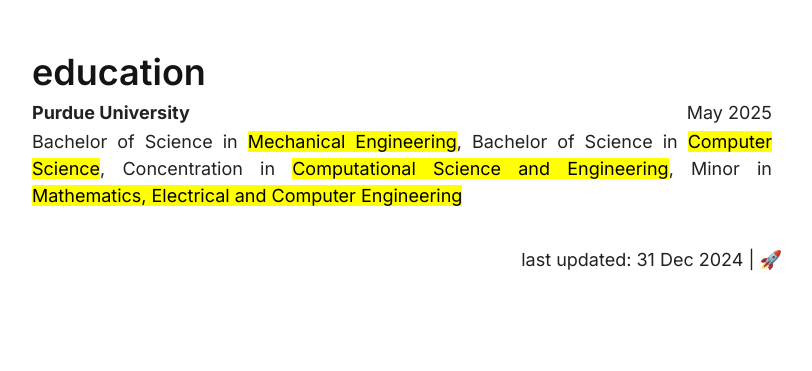
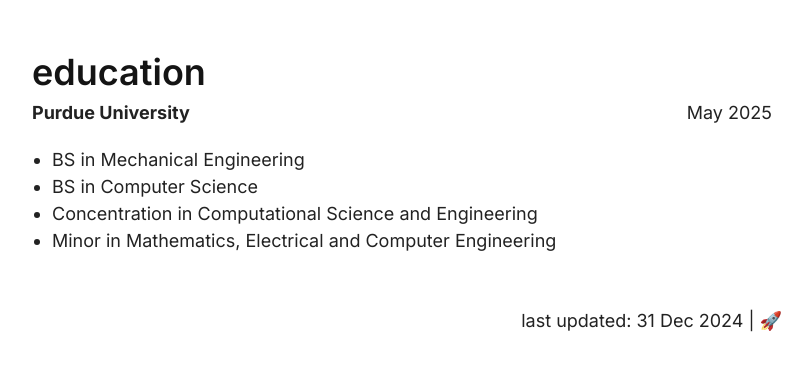
Before and after one commit to vindou/vindou, a Jekyll site: the page built from education/index.html, in a window 1280 px wide. Shown: the top 371 px of the page, without its empty margins (238-1050 px from the left). Built offline with Jekyll 4.4.1, drawn with Linux system fonts in a browser that asks for light colours.

Commit message:
Update index.html

```diff
--- a/education/index.html
+++ b/education/index.html
@@ -13,11 +13,12 @@
             May 2025
         </span>
       </p>
-      <p>
-        Bachelor of Science in <mark>Mechanical Engineering</mark>, Bachelor of Science in <mark>Computer Science</mark>,
-        Concentration in <mark>Computational Science and Engineering</mark>,
-        Minor in <mark>Mathematics, Electrical and Computer Engineering</mark>
-      </p>
+      <ul>
+        <li>BS in Mechanical Engineering</li>
+        <li>BS in Computer Science</li>
+        <li>Concentration in Computational Science and Engineering</li>
+        <li>Minor in Mathematics, Electrical and Computer Engineering</li>
+      </ul>
     </div>
   </div>
 </div>
```
